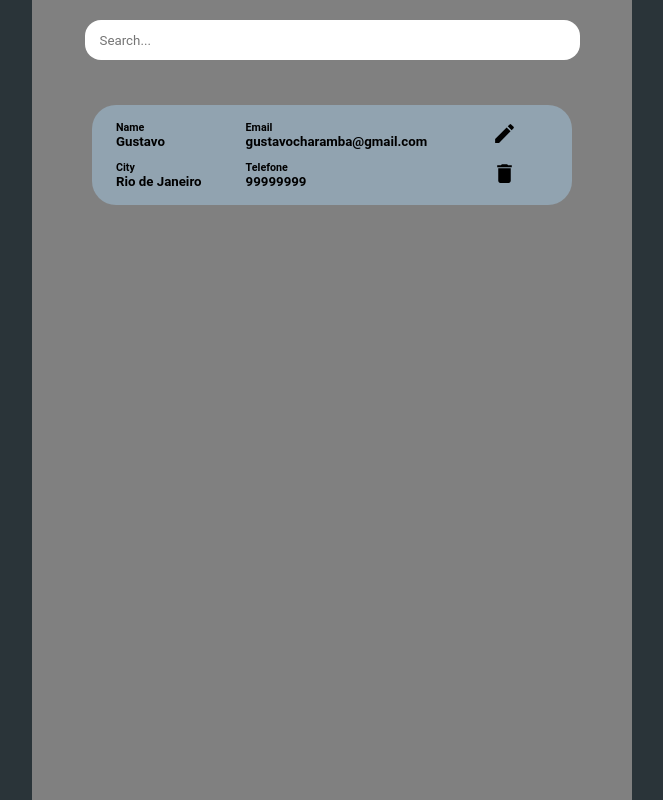
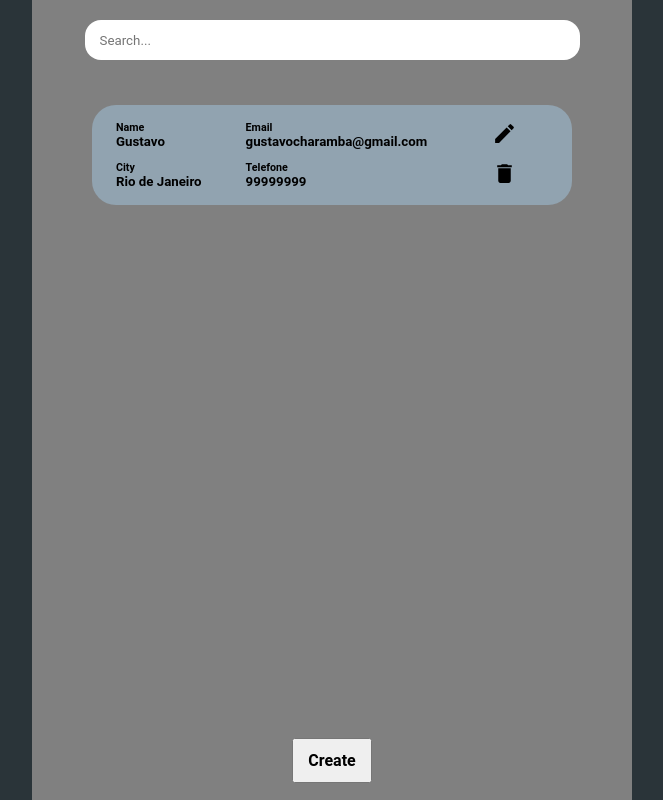
Before and after one commit to gustavocharamba/crud-springboot-react, a React (Create React App) app in the folder frontend/: page / in a window 1280 px wide. Shown: the whole page, without its empty margins (308-971 px from the left). Built offline with nearby package versions, Linux system fonts and the light colour scheme; no server answers.

Commit message:
create user page created

```diff
--- /dev/null
+++ b/frontend/src/pages/create/create.js
@@ -0,0 +1,15 @@
+import React from "react"
+import { Container } from "./style";
+import { ContentBox } from "./style";
+
+const Create = () => {
+    return(
+        <Container>
+            <ContentBox>
+
+            </ContentBox>
+        </Container>
+    )
+}
+
+export default Create;
--- /dev/null
+++ b/frontend/src/pages/create/style.js
@@ -0,0 +1,18 @@
+import { styled } from "styled-components"
+import { colors } from "../../global/globalColors"
+
+export const Container = styled.div`
+    height: 100vh;
+    width: 100vw;
+    display: flex;
+    align-items: center;
+    justify-content: center;
+    background-color: ${colors.gunmetal};
+`
+export const ContentBox = styled.div`
+    display: flex;
+    flex-direction: column;
+    height: 100%;
+    width: 600px;
+    background-color: ${colors.gray};
+`
--- a/frontend/src/pages/users/style.js
+++ b/frontend/src/pages/users/style.js
@@ -33,7 +33,7 @@ export const SearchBox = styled.div`
 `
 
 export const UsersBox = styled.div`
-    height: 90%;
+    height: 80%;
     overflow: auto;
     display: flex;
     align-items: center;
@@ -119,6 +119,21 @@ export const UsersBox = styled.div`
     }
 `
 
+export const CreateUserBox = styled.div`
+    height: 10%;
+    display: flex;
+    align-items: center;
+    justify-content: center;
+
+    .create_button {
+        width: 80px;
+        height: 45px;
+        font-size: 16px;
+        font-weight: bold;
+
+    }
+`
+
 export const icons = {
     "height": "25px",
     "width": "25px"
--- a/frontend/src/pages/users/users.js
+++ b/frontend/src/pages/users/users.js
@@ -1,10 +1,13 @@
 import React, {useEffect, useState} from 'react'
+import { useNavigate  } from "react-router-dom"
 import axios from "axios"
 
-import { Container, ContentBox, SearchBox, UsersBox, icons } from './style'
+import { Container, ContentBox, SearchBox, UsersBox, icons, CreateUserBox } from './style'
 import { MdEdit, MdDelete   } from "react-icons/md";
 
 const Users = () => {
+
+    const navigate = useNavigate()
 
     const [users, setUsers] = useState([])
 
@@ -22,6 +25,12 @@ const Users = () => {
         getUsers()
         console.log(users)
     }, [])
+
+    function handdleCreate(event){
+        event.preventDefault()
+
+        navigate("/create")
+    }
 
     return(
         <Container>
@@ -63,6 +72,9 @@ const Users = () => {
                         </div>
                     </div>
                 </UsersBox>
+                <CreateUserBox>
+                    <button className='create_button' onClick={handdleCreate}>Create</button>
+                </CreateUserBox>
             </ContentBox>
         </Container>
     )
--- a/frontend/src/routes/routes.js
+++ b/frontend/src/routes/routes.js
@@ -2,11 +2,13 @@ import React from "react";
 import {Route, Routes} from "react-router-dom"
 
 import Users from "../pages/users/users"
+import Create from "../pages/create/create"
 
 const PagesRoutes = () => {
     return(
         <Routes>
             <Route element={<Users/>} path="/"/>
+            <Route element={<Create/>} path="/create"/>
         </Routes>
     )
 }
```
